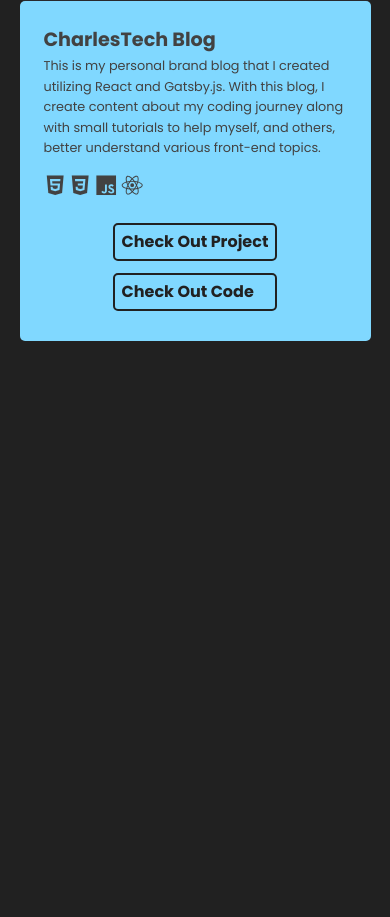
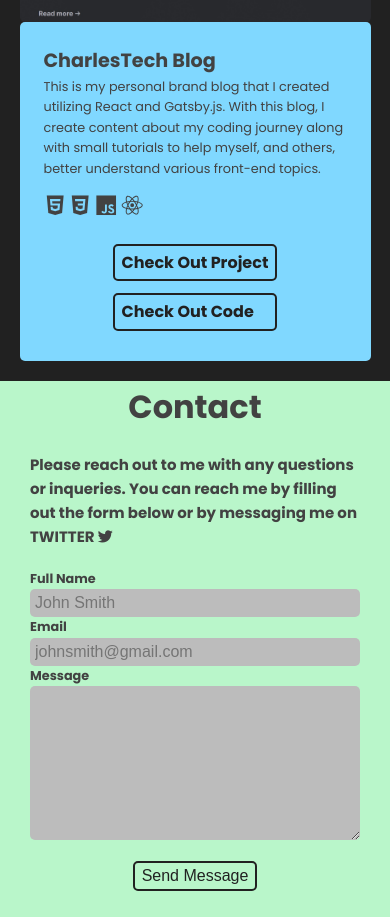
Before and after one commit to cjroberts2013/portfolio2020, a website: page index.html in a window 390 px wide. Shown: the part 3491-4408 px from the top of the page. Before the commit the page ends 3852 px from the top, so only its background shows below. Drawn offline with nearby package versions, Linux system fonts and the light colour scheme.

Commit message:
Finished contact form. Made responsive

```diff
--- a/css/style.css
+++ b/css/style.css
@@ -130,7 +130,7 @@ img {
   /* -------------------- Hero -------------------- */
 
   .hero {
-      margin-top: 70px;
+      margin-top: 100px;
       display: flex;
       flex-direction: column;
       justify-content: space-between;
@@ -194,17 +194,57 @@ img {
     margin-top: 15px;
 }
 
-/* -------------------- About -------------------- */
-.about__header {
+/* -------------------- Contact -------------------- */
+
+.contact__header {
     font-size: 2rem;
+    margin-bottom: 30px;
 }
 
-.about__content {
+.contact__form {
+    font-size: 1.2rem;
+    width: 75%;
+    margin: 0 auto 30px;
+    background-color: #b9f6ca;
+    border-radius: 5px;
+    color: #424242;
+    padding: 30px;
+}
 
+.form__items {
+    display: flex;
+    flex-direction: column;
+}
+
+.contact__form label {
+    display: block;
+    font-weight: 700;
+}
+
+.contact__form input,
+.contact__form textarea {
+    display: block;
+    background-color: #bcbcbc;
+    width: 100%;
+    font-size: 1.2rem;
+    border-radius: 5px;
+    padding: 8px;
+    border: none;
+}
+
+.contact__form textarea {
+    margin-bottom: 30px;
+}
+
+.contact__form a {
+    text-decoration: none;
+    color: #424242;
 }
 
 
-/* -------------------- Contact -------------------- */
+.contact__btn {
+    align-self: center;
+}
 
 /* -------------------- Footer -------------------- */
 
@@ -241,6 +281,10 @@ img {
         font-size: .8rem;
         padding: 8px 15px;
     }
+
+    .contact__btn {
+        font-size: 1rem;
+    }
 }
 
 @media(max-width: 1000px) {
@@ -267,6 +311,10 @@ img {
 
     .col {
         width: 100%;
+    }
+
+    .contact__btn {
+        font-size: 1rem;
     }
 }
 
@@ -301,6 +349,25 @@ img {
         font-size: 1.4rem;
         margin-bottom: 15px;
     }
+
+    .contact__form {
+        width: 90%;
+        font-size: 1rem;
+    }
+
+    .contact__btn {
+        font-size: 1rem;
+    }
+
+    .contact__form input,
+    .contact__form textarea {
+        font-size: 1rem;
+        padding: 5px;
+    }
+
+    .contact__form textarea {
+        margin-bottom: 15px;
+    }
 }
 
 @media(max-width: 500px) {
@@ -330,7 +397,24 @@ img {
     .card__btn {
         display: flex;
         flex-direction: column;
+    }
 
+    .contact__form {
+        width: 100%;
+        border-radius: 0px;
+        padding: 0 30px 20px;
+        font-size: .8rem;
+        margin-bottom: 0;
+    }
+
+    .contact__header {
+        color: #424242;
+        background-color: #b9f6ca;
+        margin-bottom: 0;
+    }
+
+    .contact__btn {
+        font-size: 1rem;
     }
 }
 
--- a/index.html
+++ b/index.html
@@ -63,7 +63,8 @@
                     <br>
                     <br>
                     I have a Bachelors degree in Biochemistry from the University of Houston and four years of work
-                    experience as a Project Manager for a construction company. I excell in paying attention to details,
+                    experience as a Project Manager for a general contracting company. I excell in paying attention to
+                    details,
                     working with and managing others, communicating expectations and goals with team
                     members, seeing a project through to completion, and ensuring customer satisfaction.
                     <br>
@@ -236,6 +237,40 @@
 
     <!-- ------------------------------ CONTACT ------------------------------ -->
 
+    <section id="contact">
+        <div class="container">
+            <h1 class="contact__header center">Contact</h1>
+            <div class="contact__form">
+                <br>
+                <h3>Please reach out to me with any questions or inqueries. You can reach me by filling out the form
+                    below or by messaging me on <a href="https://twitter.com/cjrobertstech" target='_blank'>TWITTER <i
+                            name='atag' class=" fab fa-twitter"></i></a></h3>
+                <br>
+                <form name="contact" method="POST" data-netlify="true" class="form__items">
+                    <div class="form__group">
+                        <label for="name">Full Name</label>
+                        <input type="text" placeholder="John Smith">
+                    </div>
+                    <div class="form__group">
+                        <label for="email">Email</label>
+                        <input type="email" placeholder="johnsmith@gmail.com">
+                    </div>
+                    <div class="form__group">
+                        <label for="name">Message</label>
+                        <textarea type="text" rows="8"></textarea>
+                    </div>
+
+                    <button type="submit" class="contact__btn color__primary btn">Send Message</button>
+
+
+                </form>
+
+
+            </div>
+        </div>
+
+    </section>
+
     <!-- ------------------------------ FOOTER ------------------------------ -->
     <footer></footer>
 </body>
```
